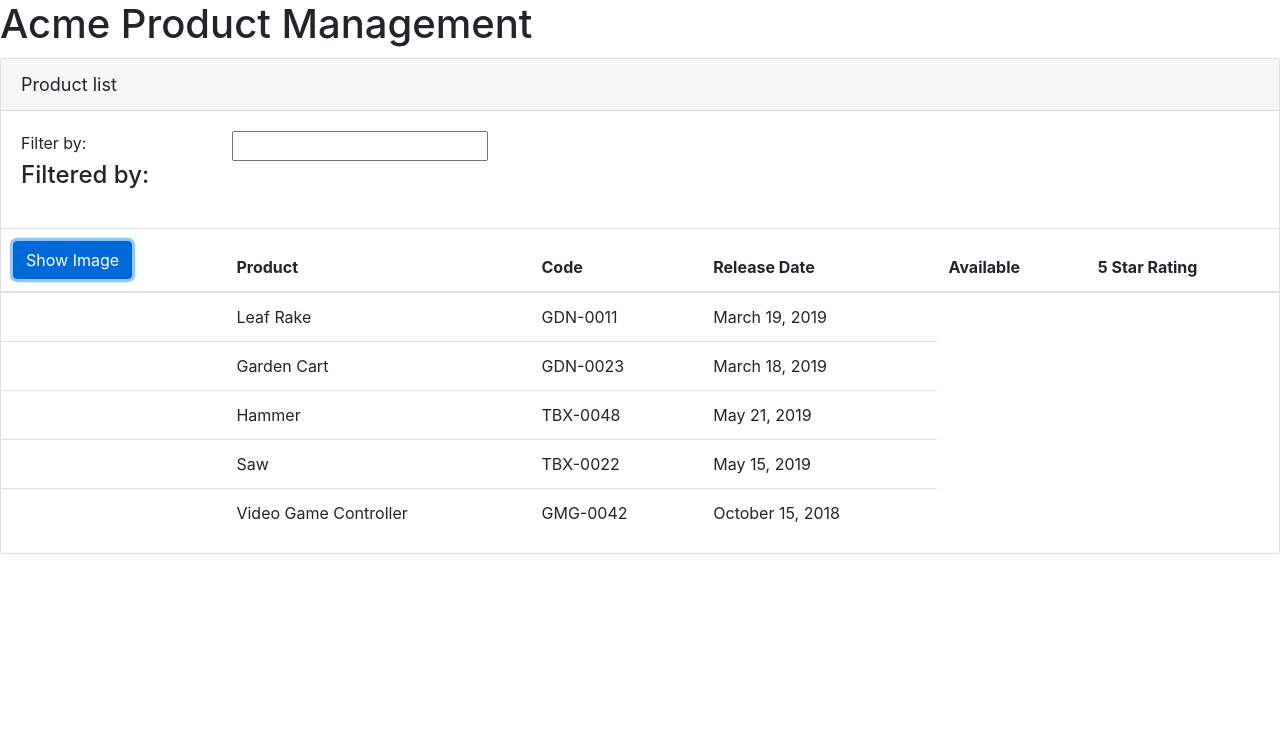
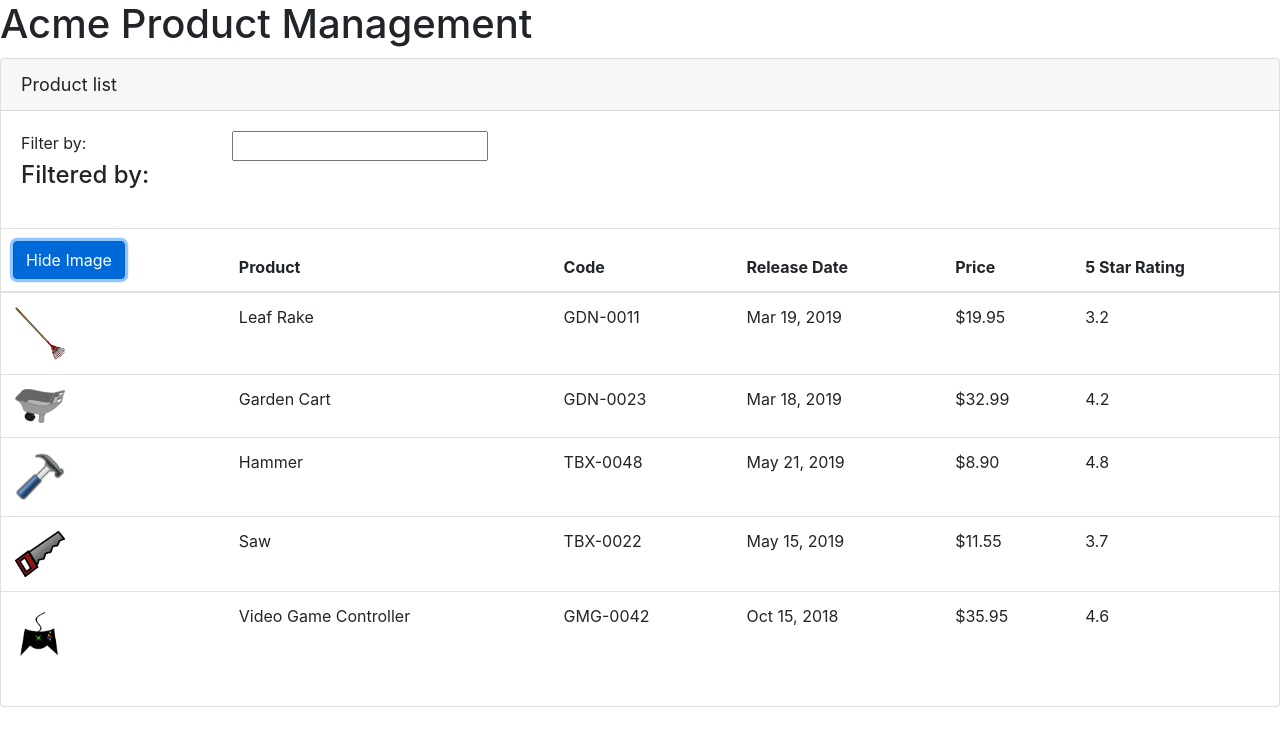
Before and after one commit to valleanthony/urban-barnacle, an Angular app: page / in a window 1280 px wide. Both pictures are taken after a click on the button "Show Image". Shown: the top 746 px of the page. Built offline with nearby package versions, Linux system fonts and the light colour scheme.

Commit message:
intital Commit

```diff
--- /dev/null
+++ b/src/app/products/product-interace.ts
@@ -0,0 +1,11 @@
+export interface Product {
+    productId :number;
+    productName:string;
+    productCode: string;
+    releaseDate:string;
+    price:number;
+    description :string;
+    starRating: number;
+    imageUrl:string;
+
+}
--- a/src/app/products/product-list-component.html
+++ b/src/app/products/product-list-component.html
@@ -5,10 +5,10 @@
   <div class="card-body">
     <div class="row">
       <div class="col-md-2">
-        Filter by:
+        Filter by: {{listFilter}}
       </div>
       <div class="col-md-4">
-        <input type="text" />
+        <input [(ngModel)]="listFilter" type="text" />
       </div>
     </div>
     <div class="row">
@@ -23,23 +23,33 @@
       <thead>
         <tr>
           <th>
-            <button class="btn btn-primary">
-              Show Image
+            <button class="btn btn-primary" (click)="toggleImage()">
+              {{showImage? 'Hide ':'Show '}} Image
             </button>
           </th>
           <th>Product</th>
           <th>Code</th>
           <th>Release Date</th>
-          <th>Available</th>
+          <th>Price</th>
           <th>5 Star Rating</th>
         </tr>
       </thead>
       <tbody>
         <tr *ngFor="let product of products">
-          <td></td>
+          <td>
+            <img
+              *ngIf="showImage"
+              [src]="product.imageUrl"
+              [alt]="product.productName"
+              [style.width.px]="imageWidth"
+              [style.margin.px]="imageMargin"
+            />
+          </td>
           <td>{{product.productName}}</td>
           <td>{{product.productCode}}</td>
-          <td>{{product.releaseDate}}</td>
+          <td>{{product.releaseDate | date}}</td>
+          <td>{{product.price | currency:'USD': 'symbol':'1.2-2' }}</td>
+          <td>{{product.starRating | number}}</td>
         </tr>
       </tbody>
     </table>
--- a/src/app/products/product-list.component.ts
+++ b/src/app/products/product-list.component.ts
@@ -1,5 +1,6 @@
 import { Component } from '@angular/core';
 import axios from 'axios';
+import { Product } from './product-interace';
 
 @Component({
   selector: 'pm-prod',
@@ -7,58 +8,66 @@ import axios from 'axios';
 })
 export class ProductListComponent {
   pageTitle: string = 'Product list';
+  imageWidth: number = 50;
+  imageMargin: number = 2;
+  showImage: boolean = false;
+  listFilter: string = '';
 
   // products: any[];
-     products:any[] = [
+  products: Product[] = [
     {
-      "productId": 1,
-      "productName": "Leaf Rake",
-      "productCode": "GDN-0011",
-      "releaseDate": "March 19, 2019",
-      "description": "Leaf rake with 48-inch wooden handle.",
-      "price": 19.95,
-      "starRating": 3.2,
-      "imageUrl": "assets/images/leaf_rake.png"
+      productId: 1,
+      productName: 'Leaf Rake',
+      productCode: 'GDN-0011',
+      releaseDate: 'March 19, 2019',
+      description: 'Leaf rake with 48-inch wooden handle.',
+      price: 19.95,
+      starRating: 3.2,
+      imageUrl: 'assets/images/leaf_rake.png',
     },
     {
-      "productId": 2,
-      "productName": "Garden Cart",
-      "productCode": "GDN-0023",
-      "releaseDate": "March 18, 2019",
-      "description": "15 gallon capacity rolling garden cart",
-      "price": 32.99,
-      "starRating": 4.2,
-      "imageUrl": "assets/images/garden_cart.png"
+      productId: 2,
+      productName: 'Garden Cart',
+      productCode: 'GDN-0023',
+      releaseDate: 'March 18, 2019',
+      description: '15 gallon capacity rolling garden cart',
+      price: 32.99,
+      starRating: 4.2,
+      imageUrl: 'assets/images/garden_cart.png',
     },
     {
-      "productId": 5,
-      "productName": "Hammer",
-      "productCode": "TBX-0048",
-      "releaseDate": "May 21, 2019",
-      "description": "Curved claw steel hammer",
-      "price": 8.9,
-      "starRating": 4.8,
-      "imageUrl": "assets/images/hammer.png"
+      productId: 5,
+      productName: 'Hammer',
+      productCode: 'TBX-0048',
+      releaseDate: 'May 21, 2019',
+      description: 'Curved claw steel hammer',
+      price: 8.9,
+      starRating: 4.8,
+      imageUrl: 'assets/images/hammer.png',
     },
     {
-      "productId": 8,
-      "productName": "Saw",
-      "productCode": "TBX-0022",
-      "releaseDate": "May 15, 2019",
-      "description": "15-inch steel blade hand saw",
-      "price": 11.55,
-      "starRating": 3.7,
-      "imageUrl": "assets/images/saw.png"
+      productId: 8,
+      productName: 'Saw',
+      productCode: 'TBX-0022',
+      releaseDate: 'May 15, 2019',
+      description: '15-inch steel blade hand saw',
+      price: 11.55,
+      starRating: 3.7,
+      imageUrl: 'assets/images/saw.png',
     },
     {
-      "productId": 10,
-      "productName": "Video Game Controller",
-      "productCode": "GMG-0042",
-      "releaseDate": "October 15, 2018",
-      "description": "Standard two-button video game controller",
-      "price": 35.95,
-      "starRating": 4.6,
-      "imageUrl": "assets/images/xbox-controller.png"
-    }
-  ]
+      productId: 10,
+      productName: 'Video Game Controller',
+      productCode: 'GMG-0042',
+      releaseDate: 'October 15, 2018',
+      description: 'Standard two-button video game controller',
+      price: 35.95,
+      starRating: 4.6,
+      imageUrl: 'assets/images/xbox-controller.png',
+    },
+  ];
+
+  toggleImage(): void {
+    this.showImage = !this.showImage;
+  }
 }
--- a/src/styles.css
+++ b/src/styles.css
@@ -3,13 +3,19 @@
 @import "~font-awesome/css/font-awesome.min.css";
 
 div.card-header {
- font-size: large;
+  font-size: large;
 }
 
 div.card {
-  margin-top: 10px
+  margin-top: 10px;
 }
 
 .table {
-  margin-top: 10px
+  margin-top: 10px;
 }
+
+.img {
+  max-width: 40%;
+  height: auto;
+  object-fit: contain;
+}
```
Also changed, not shown: src/app/app.module.ts (+5 -10 lines).
